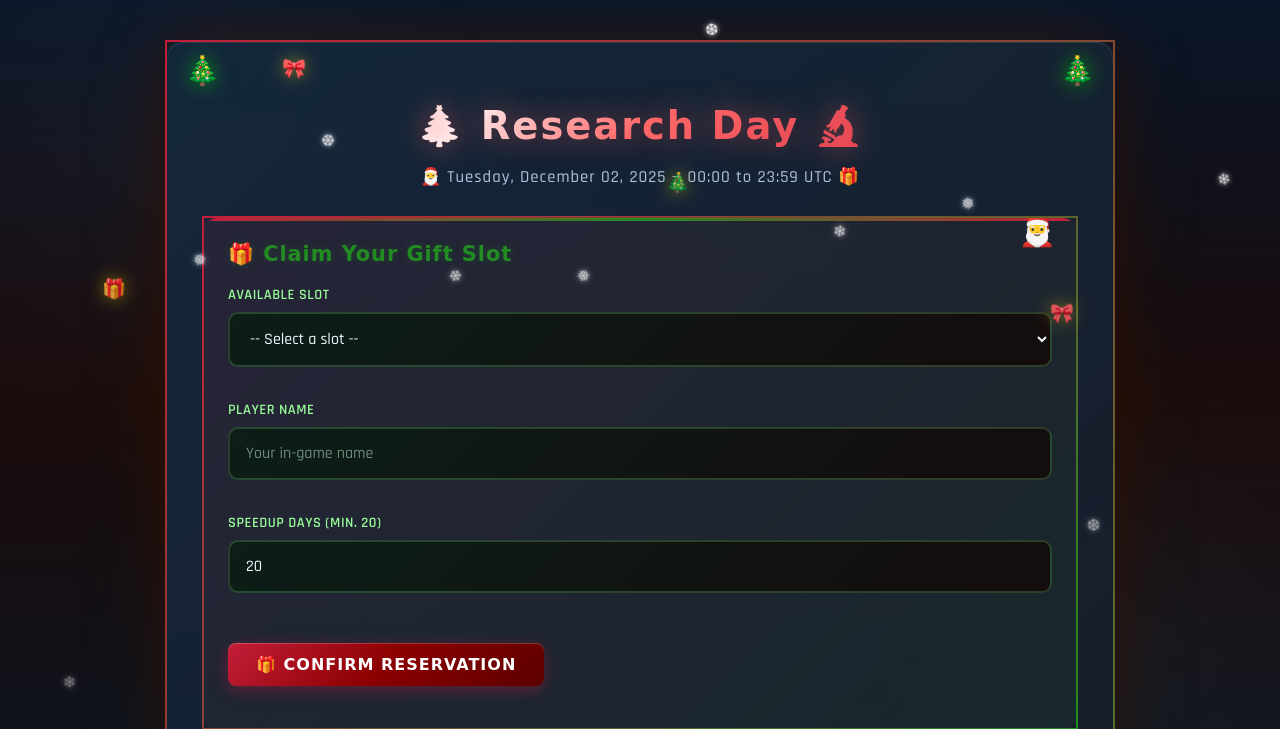
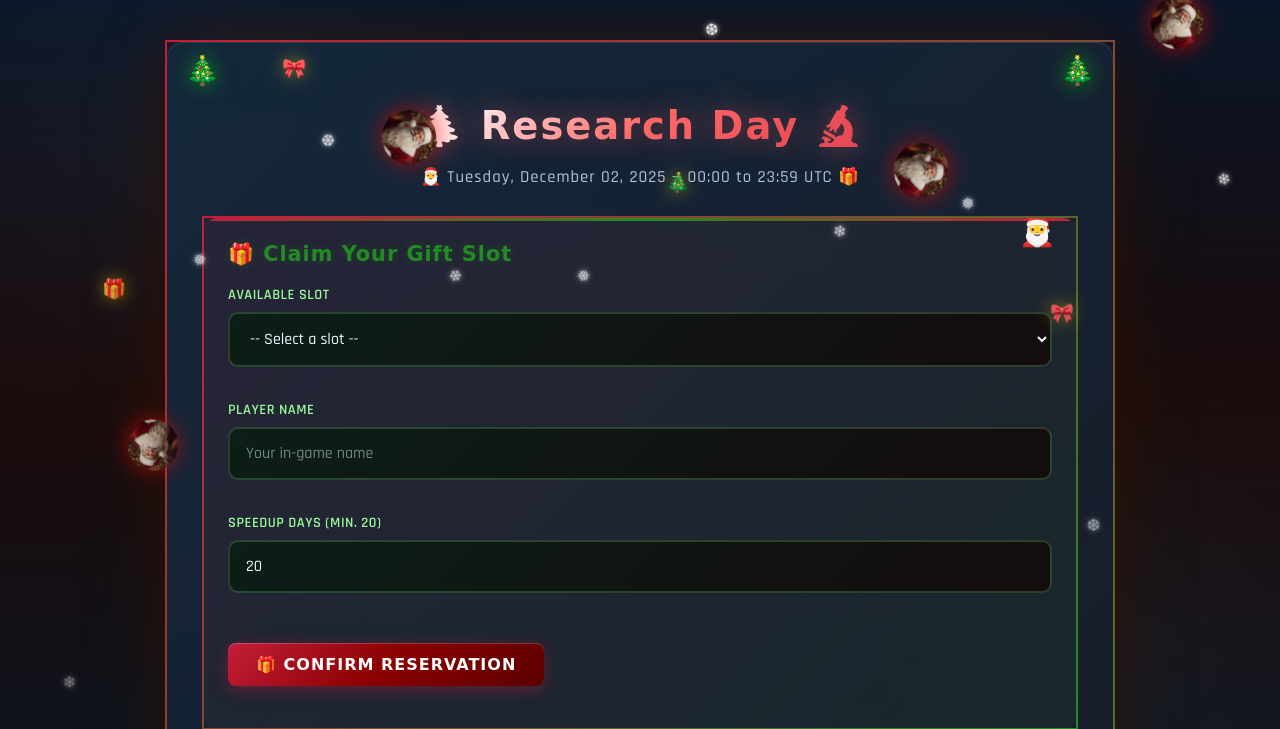
Before and after one commit to KingRandAlThor/kvk-slot-booking, a Flask app: page / in a window 1280 px wide. Shown: the top 729 px of the page. Run offline with Flask 3, Linux system fonts and the light colour scheme; data that the repository does not hold is empty; some web fonts are replaced.

Commit message:
🎅 Add falling Rydak heads to Christmas theme

```diff
--- a/static/style-christmas.css
+++ b/static/style-christmas.css
@@ -59,6 +59,28 @@ body::before {
   pointer-events: none;
   animation: giftfall ease-in-out infinite;
   filter: drop-shadow(0 0 8px rgba(255, 215, 0, 0.5));
+}
+
+/* Rydak head animation */
+@keyframes rydakfall {
+  0% { transform: translateY(-10vh) rotate(0deg) scale(1); opacity: 1; }
+  25% { transform: translateY(25vh) rotate(90deg) scale(1.1); }
+  50% { transform: translateY(55vh) rotate(180deg) scale(1); }
+  75% { transform: translateY(80vh) rotate(270deg) scale(1.1); }
+  100% { transform: translateY(110vh) rotate(360deg) scale(1); opacity: 0.7; }
+}
+
+.rydak {
+  position: fixed;
+  width: 50px;
+  height: 50px;
+  top: -60px;
+  z-index: 998;
+  pointer-events: none;
+  animation: rydakfall linear infinite;
+  border-radius: 50%;
+  object-fit: cover;
+  filter: drop-shadow(0 0 10px rgba(255, 0, 0, 0.6));
 }
 
 .container {
--- a/templates/layout.html
+++ b/templates/layout.html
@@ -33,6 +33,12 @@
     <div class="gift" style="left: 68%; animation-duration: 22s; animation-delay: 5s;">🎁</div>
     <div class="gift" style="left: 82%; animation-duration: 17s; animation-delay: 0s;">🎀</div>
     <div class="gift" style="left: 92%; animation-duration: 19s; animation-delay: 8s;">🎁</div>
+    <!-- Falling Rydak Heads -->
+    <img class="rydak" src="/static/Rydak.JPEG.png" style="left: 10%; animation-duration: 12s; animation-delay: 0s;">
+    <img class="rydak" src="/static/Rydak.JPEG.png" style="left: 30%; animation-duration: 16s; animation-delay: 3s;">
+    <img class="rydak" src="/static/Rydak.JPEG.png" style="left: 50%; animation-duration: 14s; animation-delay: 6s;">
+    <img class="rydak" src="/static/Rydak.JPEG.png" style="left: 70%; animation-duration: 18s; animation-delay: 2s;">
+    <img class="rydak" src="/static/Rydak.JPEG.png" style="left: 90%; animation-duration: 13s; animation-delay: 5s;">
     {% endif %}
     <div class="container">
       {% block content %}{% endblock %}
```
Also changed, not shown: Rydak.JPEG.png (added), static/Rydak.JPEG.png (added).
